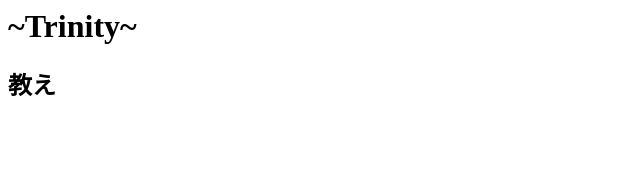
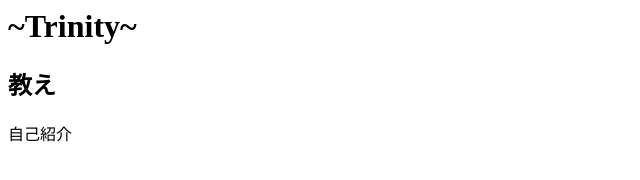
Before and after one commit to okdmme/trinity, a plain HTML site: page index.html in a window 1280 px wide. Shown: the whole page, without its empty margins (0-640 px from the left). Drawn offline with Linux system fonts and the light colour scheme.

Commit message:
自己紹介を追加しました。

```diff
--- a/index.html
+++ b/index.html
@@ -1,2 +1,3 @@
 <h1>~Trinity~</h1>
 <h2>教え</h2>
+<p>自己紹介</p>
```
